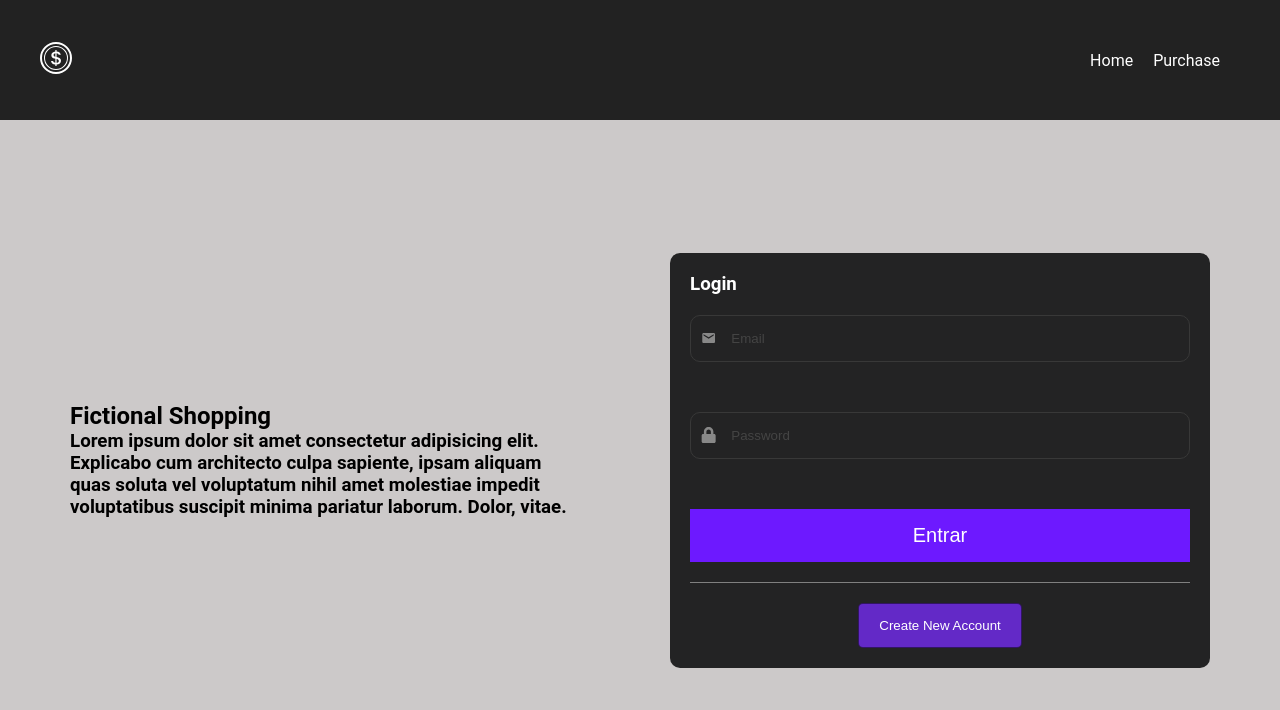
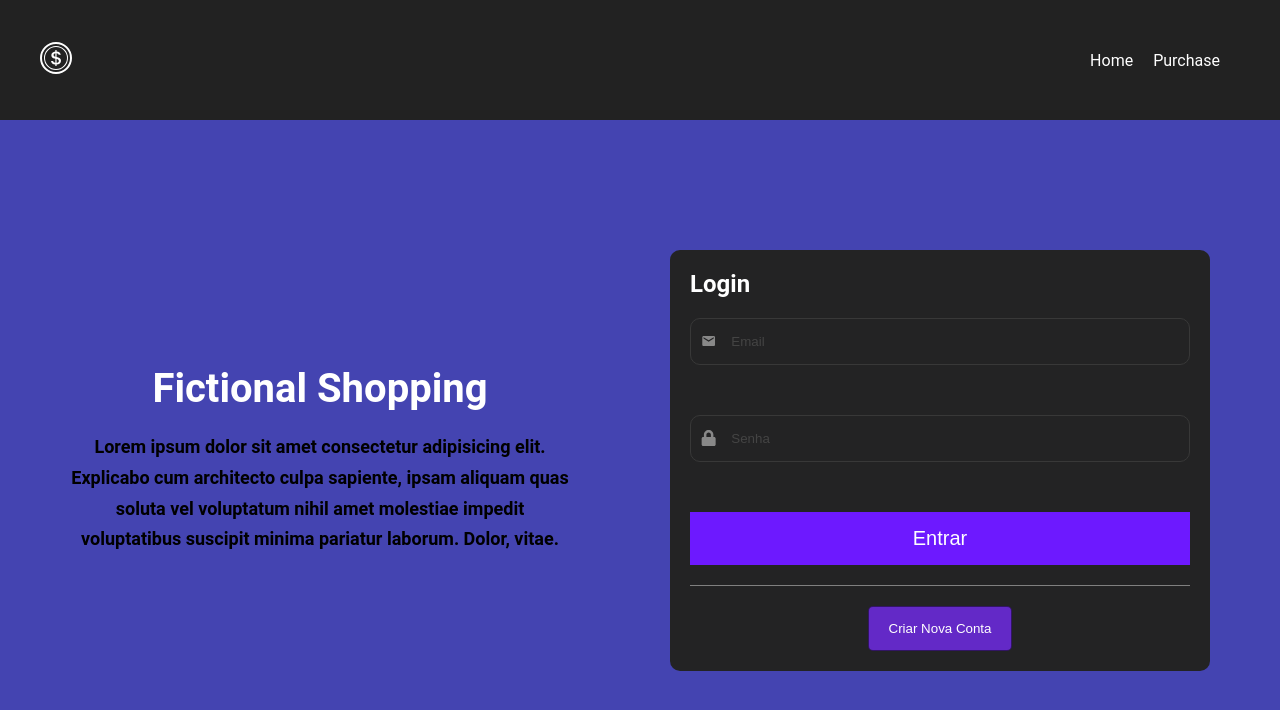
Before and after one commit to Chuu5/Random-Store, a React (Vite) app: page / in a window 1280 px wide. Shown: the top 710 px of the page. Built offline with nearby package versions, Linux system fonts and the light colour scheme.

Commit message:
adding style and loggedOff page

```diff
--- a/db.json
+++ b/db.json
@@ -1,17 +1,11 @@
 {
   "users": [
     {
-      "id": 1,
-      "userName": "novouser3",
-      "password": "bbbb",
-      "email": "email@email"
-    },
-    {
-      "userName": "aaaa",
-      "email": "email@hotmail.com",
-      "password": "bbbb",
-      "confirmPassword": "bbbb",
-      "id": 2
+      "userName": "uwuu",
+      "email": "email@gmail.com",
+      "password": "chuuu",
+      "confirmPassword": "chuuu",
+      "id": 1
     }
   ],
   "products": [
--- a/src/components/CreateAcc.jsx
+++ b/src/components/CreateAcc.jsx
@@ -62,7 +62,7 @@ function CreateAcc( { display } ) {
                 <div className="Field">
                     <AiOutlineUser />
                     <input
-                    type={"text"} name={"name"} placeholder={"UserName"}
+                    type={"text"} name={"name"} placeholder={"Nome de Usuario"}
                     className="input-Component"
                     {...register( "userName" , { required: true } )}
                     />
@@ -86,7 +86,7 @@ function CreateAcc( { display } ) {
 
                 <div className="Field">
                     <FaLock />
-                    <input type={"password"} id="createPass" name={"CreatePass"} placeholder={"Password"}
+                    <input type={"password"} id="createPass" name={"CreatePass"} placeholder={"Senha"}
                     className="input-Component"
                     {...register( "password" , { required: true } )}/>
                 </div>
@@ -94,7 +94,7 @@ function CreateAcc( { display } ) {
 
                 <div className="Field">
                     <FaLock />
-                    <input type={"password"} name={"ConfirmPass"} placeholder={"Confirm Password"}
+                    <input type={"password"} name={"ConfirmPass"} placeholder={"Confirmar Senha"}
                     className="input-Component"
                     {...register( "confirmPassword" , { required: true } )}/>
                 </div>
--- a/src/pages/Account.css
+++ b/src/pages/Account.css
@@ -26,7 +26,7 @@
 }
 
 .info-fields input:focus {
-    outline: 1px solid #965ef8;
+    outline: 1px solid #333;
 }
 
 .info-fields button {
--- a/src/pages/Account.jsx
+++ b/src/pages/Account.jsx
@@ -14,7 +14,7 @@ const schema = yup.object({
     confirmPassword: yup.string().min(4, "Minimo de 4 caracteres").oneOf([yup.ref('password')], 'Senhas devem ser iguais')
 });
 
-function Account( {setUser, user} ) {
+function Account( {setUser, user, setLogged} ) {
 
     const { register, formState: { errors } } = useForm({
         resolver: yupResolver(schema)
@@ -60,9 +60,10 @@ function Account( {setUser, user} ) {
                 )
             })
             .then(response => response.json())
-            .then(data => console.log(data))
+            .then(data => data)
             .catch(e => console.error(e))
             setUser("")
+            setLogged(false)
             navigate("/")
         } else if(name.length < 4) {
             alert("Nomes precisam ser de pelo menos 4 digitos")
@@ -89,10 +90,11 @@ function Account( {setUser, user} ) {
                     )
                 })
                 .then(response => response.json())
-                .then(data => console.log(data))
+                .then(data => data)
                 .catch(e => console.error(e))
             alert("Email Alterado Com Sucesso")
             setUser("")
+            setLogged(false)
             navigate("/")
         } else if(!email.match(regex)) {
             alert("Email Invalido")
@@ -119,10 +121,11 @@ function Account( {setUser, user} ) {
                     )
                 })
                 .then(response => response.json())
-                .then(data => console.log(data))
+                .then(data => data)
                 .catch(e => console.error(e))
             alert("Senha Alterada Com Sucesso")
             setUser("")
+            setLogged(false)
             navigate("/")
         } else if (pass !== confirmPass) {
             alert("As senhas devem ser iguais")
--- a/src/pages/Home.css
+++ b/src/pages/Home.css
@@ -7,7 +7,7 @@
 body {
     height: 100%;
     width: 100%;
-    background-color: rgb(204, 201, 201);
+    background-color: #4444B1;
     font-family: 'Roboto', sans-serif
 }
 
@@ -24,6 +24,23 @@ a {
 
 .home-text, .form{
     flex: 1;
+}
+
+.home-text {
+    display: flex;
+    text-align: center;
+    flex-direction: column;
+    gap: 20px;
+}
+
+.home-text h2 {
+    font-size: 40px;
+    color: white;
+}
+
+.home-text h3 {
+    font-size: 18px;
+    line-height: 1.7;
 }
 
 
@@ -43,6 +60,7 @@ a {
 
 .form h3 {
     color: white;
+    font-size: 24px;
     margin-bottom: 20px;
 }
 
--- a/src/pages/Home.jsx
+++ b/src/pages/Home.jsx
@@ -19,7 +19,7 @@ const schema = yup.object({
 
 
 
-function Home( {setUser} ) {
+function Home( {setUser, setLogged} ) {
 
   const [displayCreateAcc, setdisplayCreateAcc] = useState(false)
 
@@ -40,6 +40,7 @@ function Home( {setUser} ) {
 
         if(user.password === data.password) {
           setUser(user)
+          setLogged(true)
           navigate("/purchase")
         } else {
           alert("Senha Invalida")
@@ -87,7 +88,7 @@ function Home( {setUser} ) {
               <input
               type={"password"}
               name={"password"}
-              placeholder={"Password"}
+              placeholder={"Senha"}
               className="input-Component"
               {...register( "password" , { required: true })} />
             </div>
@@ -104,7 +105,7 @@ function Home( {setUser} ) {
           onClick={ () => {
             setdisplayCreateAcc(true)
           }}>
-            Create New Account
+            Criar Nova Conta
           </button>
 
 
--- /dev/null
+++ b/src/pages/LoggedOff.css
@@ -0,0 +1,22 @@
+.logged-off {
+    display: flex;
+    flex-direction: column;
+    height: 85vh;
+    gap: 20px;
+    justify-content: center;
+    align-items: center;
+}
+
+.logged-off button {
+    padding: 10px 20px;
+    background-color: #853eff;
+    color: white;
+    outline: none;
+    border: none;
+    cursor: pointer;
+}
+
+.logged-off a {
+    text-decoration: none;
+    color: white;
+}
--- /dev/null
+++ b/src/pages/LoggedOff.jsx
@@ -0,0 +1,19 @@
+import { Link } from "react-router-dom"
+import "./LoggedOff.css"
+
+function LoggedOff() {
+    return(
+        <div className="container">
+            <div className="logged-off">
+                <h2>Você deve estar logado para Continuar</h2>
+                <Link to={"/"}>
+                    <button>
+                        Entrar na sua conta
+                    </button>
+                </Link>
+            </div>
+        </div>
+    )
+}
+
+export default LoggedOff
--- a/src/pages/Purchase.css
+++ b/src/pages/Purchase.css
@@ -19,15 +19,16 @@
     width: 300px;
     padding: 20px;
     text-align: center;
-    background-color: rgb(159, 158, 158);
+    background-color: #110217;
     box-shadow: 2px 2px 3px rgba(0, 0, 0, 0.607);
+    filter: brightness(2.0);
 }
 
 .card .text {
     display: flex;
     flex-direction: column;
     gap: 10px;
-    color: #161d34
+    color: white
 }
 
 .text h2 {
@@ -36,7 +37,6 @@
 
 .card .img-container {
     width: 200px;
-    background-color: slategrey;
     padding: 10px;
     border-radius: 15px;
     margin: 0 auto;
@@ -50,34 +50,11 @@
 
 }
 
-.card .img-container .counter {
-    display: flex;
-    justify-content: center;
-    align-items: center;
-    position: absolute;
-
-    color: #222;
-    background-color: #e1e5ee;
-
-    width: 50px;
-    height: 50px;
-    top: -10px;
-    right: -20px;
-    z-index: 200;
-
-
-    border-radius: 50%;
-    transition: 400ms;
-}
-
-.card .img-container .counter:hover {
-    background-color: #c6cad1;
-}
 
 .card .add-Cart {
     background-color: transparent;
     padding-top: 20px;
-    color: #222;
+    color: #B7B3BA;
     font-size: 20px;
 
     border: none;
--- a/src/rendering.jsx
+++ b/src/rendering.jsx
@@ -4,19 +4,22 @@ import Nav from './components/navbar'
 import Home from './pages/Home'
 import Purchase from './pages/Purchase'
 import Account from './pages/Account'
+import LoggedOff from './pages/LoggedOff'
 
 
 function Rendering() {
 
     const [user, setUser] = useState("")
 
+    const [isLoggedIn, setIsLoggedIn] = useState(false)
+
 
     return (
     <Routes>
       <Route path='/' element={<Nav user={user} />}>
-        <Route path='/' element={<Home setUser={setUser}/>}/>
-        <Route path='/purchase' element={<Purchase/>}/>
-        <Route path='/account' element={<Account setUser={setUser} user={user} />}/>
+        <Route path='/' element={<Home setUser={setUser} setLogged={setIsLoggedIn}/>}/>
+        <Route path='/purchase' element={isLoggedIn ? <Purchase/> : <LoggedOff/>}/>
+        <Route path='/account' element={<Account setLogged={setIsLoggedIn} setUser={setUser} user={user} />}/>
       </Route>
     </Routes>
     )
```
